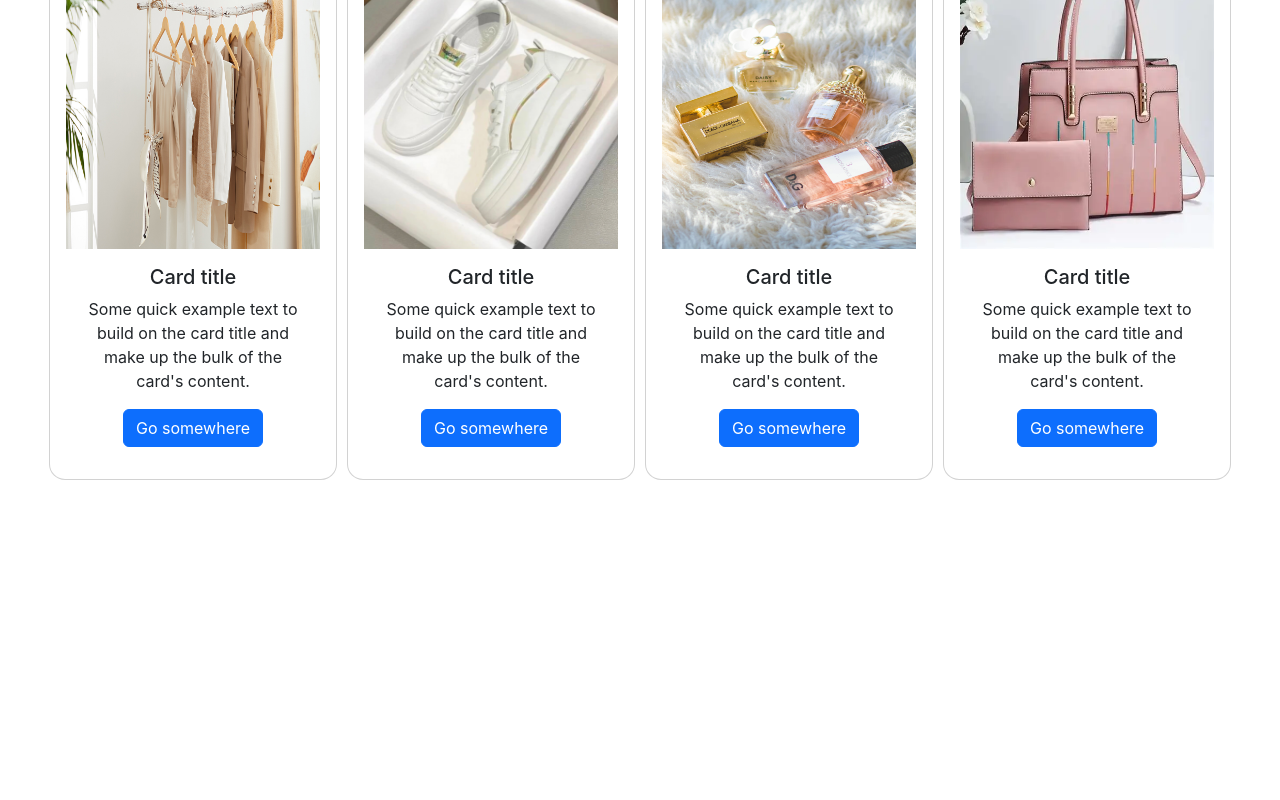
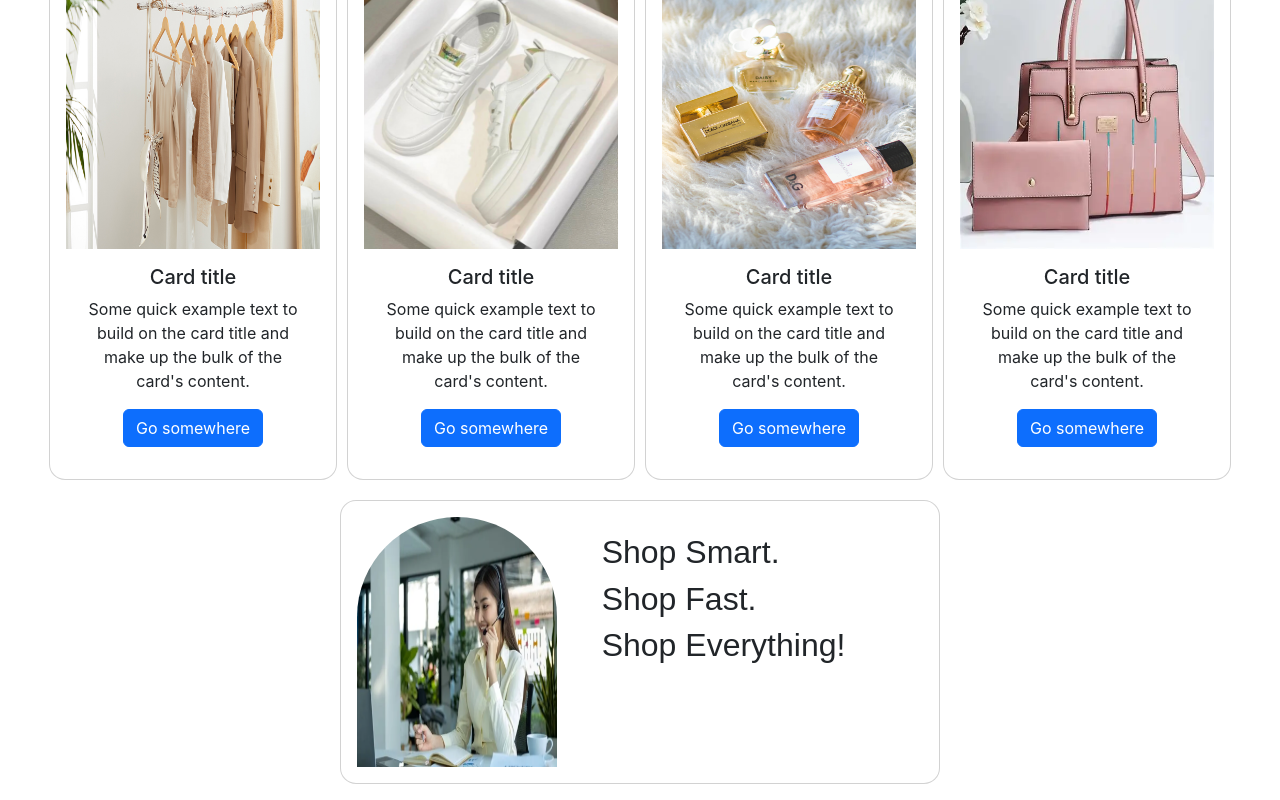
Before and after one commit to RituKotadiya/ecommerace_website, a React (Create React App) app: page / in a window 1280 px wide. Shown: the part 1403-2203 px from the top of the page. Before the commit the page ends 1883 px from the top, so only its background shows below. Built offline with nearby package versions, Linux system fonts and the light colour scheme; the HTML template or start-up script is replaced by a standard one.

Commit message:
commit on 22/07/2025

```diff
--- a/src/components/Home/Home.js
+++ b/src/components/Home/Home.js
@@ -9,9 +9,8 @@ import bag from './bag.jpg';
 import collection_new from './collection_new.jpg';
 import perfumePhoto from './perfume-photo.jpg';
 import myntra from './myntra.jpg';
-
 import hand_bag from './hand_bag.webp';
-
+import arevlop from './arevlop.webp';
 
 
 
@@ -96,7 +95,25 @@ function Home() {
                               </div>
                         </div>
                   </div>
+                  <div className="card-product">
+                        <div class="card mb-3" style={{ maxwidth: "540px", width: "600px" }} >
+                              <div class="row g-0">
+                                    <div class="col-md-4">
 
+                                          <img src={arevlop} className="card-img-top" alt="Card image" style={{ borderRadius: "120px 120px 0 0", height: "250px", width: "200px" }} />
+
+                                    </div>
+                                    <div class="col-md-8">
+                                          <div class="card-body">
+                                                <h2 className="card-body-title">Shop Smart.</h2>
+                                                <h2 className="card-body-title">Shop Fast.</h2>
+                                                <h2 className="card-body-title">Shop Everything!</h2>
+
+                                          </div>
+                                    </div>
+                              </div>
+                        </div>
+                  </div>
             </div>
 
 
--- a/src/components/Home/Home.scss
+++ b/src/components/Home/Home.scss
@@ -38,7 +38,8 @@
   font-weight: bold;
   text-shadow: 2px 2px 5px rgba(0, 0, 0, 0.5);
 }
-.text{
+
+.text {
   display: flex;
   justify-content: center;
   flex-direction: column;
@@ -73,10 +74,24 @@
 
 }
 
-.product{
+.product {
   display: flex;
   flex-direction: row;
   justify-content: center;
   gap: 10px;
   margin-top: 20px;
 }
+
+.card-product {
+  display: flex;
+  justify-content: center;
+  margin-top: 20px;
+
+}
+
+.card-body-title {
+  display: flex;
+  justify-content: start;
+  margin-left: 40px;
+   font-family: 'Poppins', sans-serif;
+}
```
Also changed, not shown: src/components/Home/arevlop.webp (renamed from src/components/Home/AreVoIp.webp).
